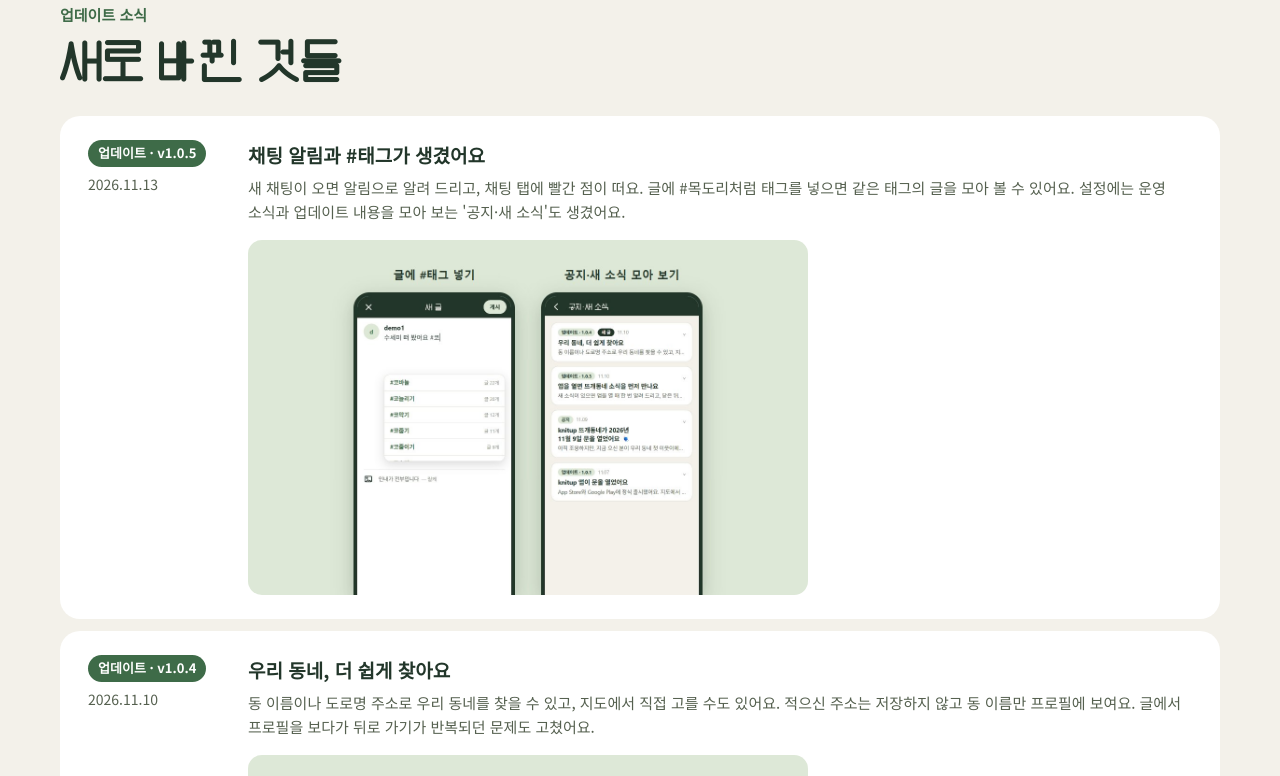
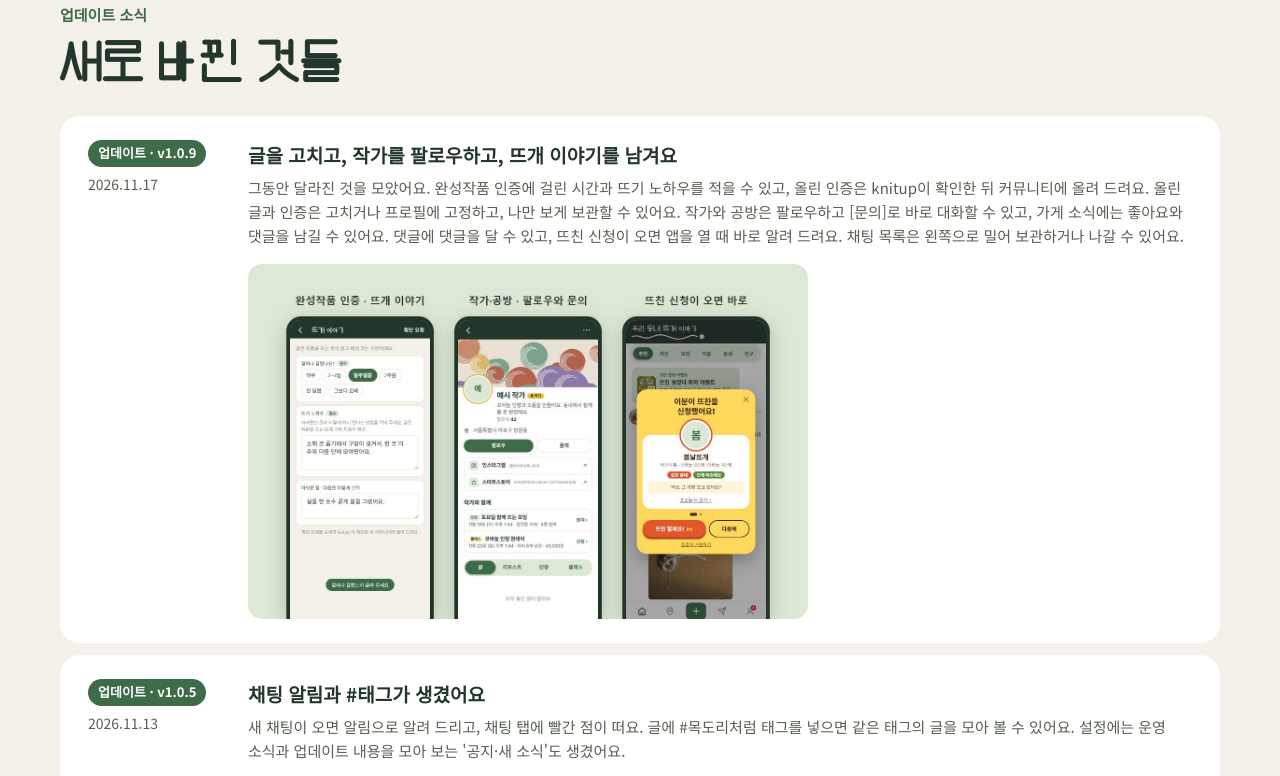
Before and after one commit to yesbeyesnono/knitup-home, a plain HTML site: page index.html in a window 1280 px wide. Shown: the part 3036-3812 px from the top of the page. Drawn offline with Linux system fonts and the light colour scheme.

Commit message:
업데이트 소식: v1.0.9 (1.0.6~1.0.9 묶음)
Co-Authored-By: Claude Fable 5.2 <noreply@anthropic.com>

```diff
--- a/index.html
+++ b/index.html
@@ -274,6 +274,17 @@ Google Play</a>
 <div style="display: flex; flex-direction: column; gap: 12px">
 <article style="background: #FFFFFF; border-radius: 20px; padding: 24px 28px; display: flex; flex-wrap: wrap; gap: 20px; align-items: flex-start">
 <div class="upmeta" style="flex: 0 0 140px; display: flex; flex-direction: column; gap: 6px">
+<span style="align-self: flex-start; background: #3E6B48; color: #FFFFFF; font-size: 13px; font-weight: 700; padding: 3px 10px; border-radius: 999px">업데이트 · v1.0.9</span>
+<span style="font-size: 14px; color: #55604F">2026.11.17</span>
+</div>
+<div style="flex: 1 1 400px; min-width: 0">
+<h3 style="margin: 0 0 6px; font-size: 19px">글을 고치고, 작가를 팔로우하고, 뜨개 이야기를 남겨요</h3>
+<p style="margin: 0; color: #55604F; font-size: 15px">그동안 달라진 것을 모았어요. 완성작품 인증에 걸린 시간과 뜨기 노하우를 적을 수 있고, 올린 인증은 knitup이 확인한 뒤 커뮤니티에 올려 드려요. 올린 글과 인증은 고치거나 프로필에 고정하고, 나만 보게 보관할 수 있어요. 작가와 공방은 팔로우하고 [문의]로 바로 대화할 수 있고, 가게 소식에는 좋아요와 댓글을 남길 수 있어요. 댓글에 댓글을 달 수 있고, 뜨친 신청이 오면 앱을 열 때 바로 알려 드려요. 채팅 목록은 왼쪽으로 밀어 보관하거나 나갈 수 있어요.</p>
+<img src="images/update-1.0.9.jpg" alt="완성작품 인증의 뜨개 이야기, 새 작가 화면, 뜨친 신청 알림 카드" loading="lazy" style="display: block; margin-top: 16px; width: 100%; max-width: 560px; border-radius: 14px">
+</div>
+</article>
+<article style="background: #FFFFFF; border-radius: 20px; padding: 24px 28px; display: flex; flex-wrap: wrap; gap: 20px; align-items: flex-start">
+<div class="upmeta" style="flex: 0 0 140px; display: flex; flex-direction: column; gap: 6px">
 <span style="align-self: flex-start; background: #3E6B48; color: #FFFFFF; font-size: 13px; font-weight: 700; padding: 3px 10px; border-radius: 999px">업데이트 · v1.0.5</span>
 <span style="font-size: 14px; color: #55604F">2026.11.13</span>
 </div>
```
Also changed, not shown: images/update-1.0.9.jpg (added).
